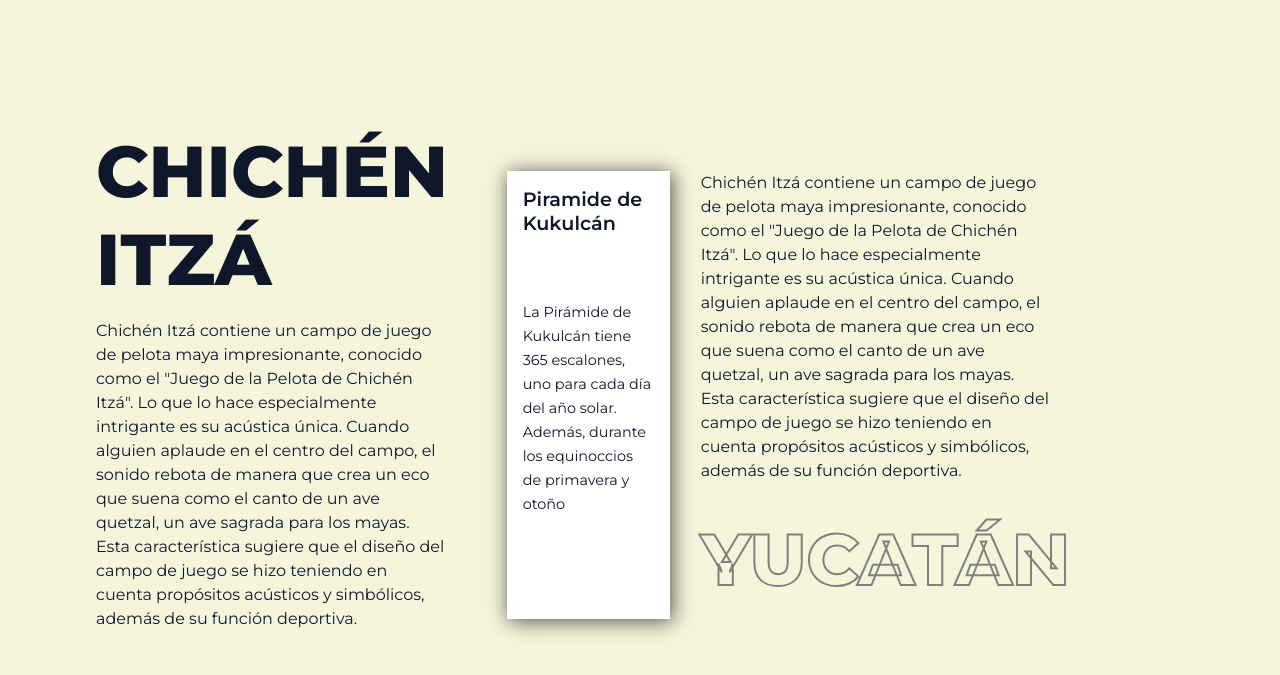
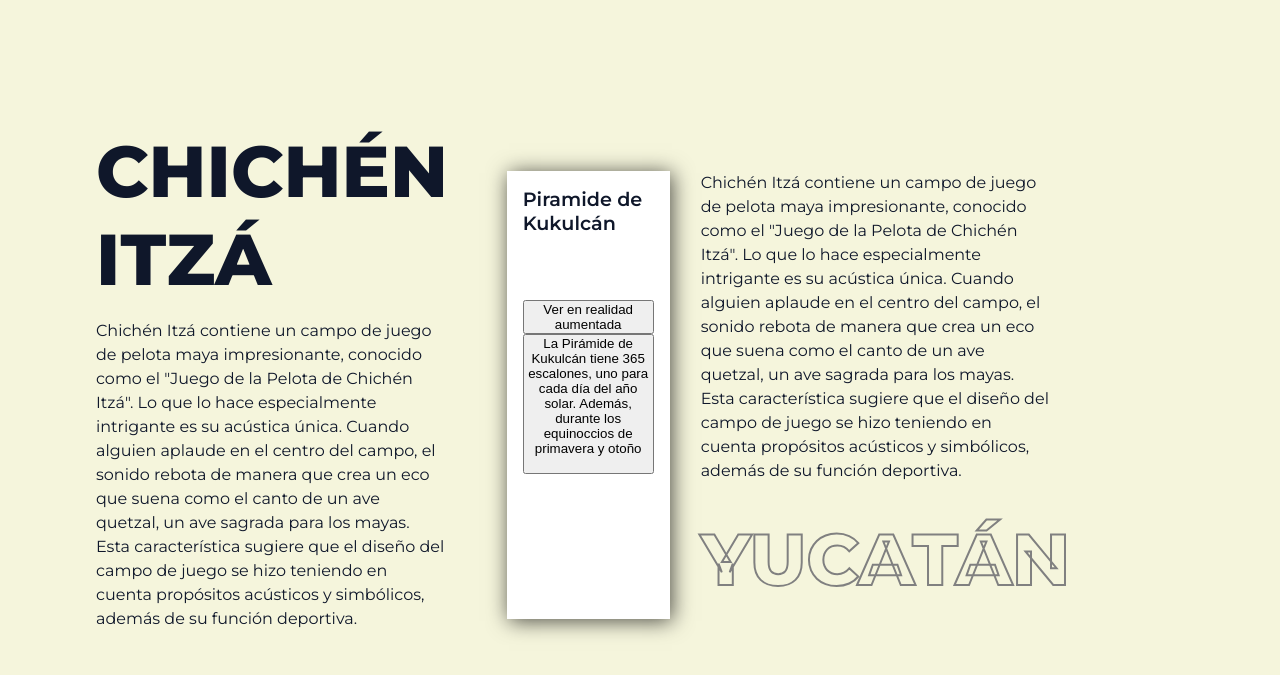
Before and after one commit to CahuichG17/catalogoArquelogico, a plain HTML site: page vistasIndividuales/chichenItza.html in a window 1280 px wide. Shown: the part 83-758 px from the top of the page. Drawn offline with nearby package versions, Linux system fonts and the light colour scheme; some packages are replaced by stand-ins of ours; a script that the page names is missing.

Commit message:
Update chichenItza.html

```diff
--- a/vistasIndividuales/chichenItza.html
+++ b/vistasIndividuales/chichenItza.html
@@ -72,6 +72,16 @@
             <h4>Piramide de Kukulcán</h4>
             <br><br><br>
               <model-viewer alt="modeloChichenItza" src="../modelos3D/chichenItza3D.glb" shadow-intensity="1" camera-controls touch-action="pan-x" light="point"></model-viewer>
+            <body>
+    <button id="arButton">Ver en realidad aumentada</button>
+    <script>
+        const arButton = document.getElementById('arButton');
+        arButton.addEventListener('click', () => {
+            // Abre el visor de AR Quick Look cuando se hace clic en el botón
+            window.location.href = '../modelos3D/chichenItza3D.glb';
+        });
+    </script>
+            <button slot="ar-button" id="ar-button"
               <p>La Pirámide de Kukulcán tiene 365 escalones, uno para cada día del año solar. Además, durante los equinoccios de primavera y otoño</p>
           </div>
         </div>
```
